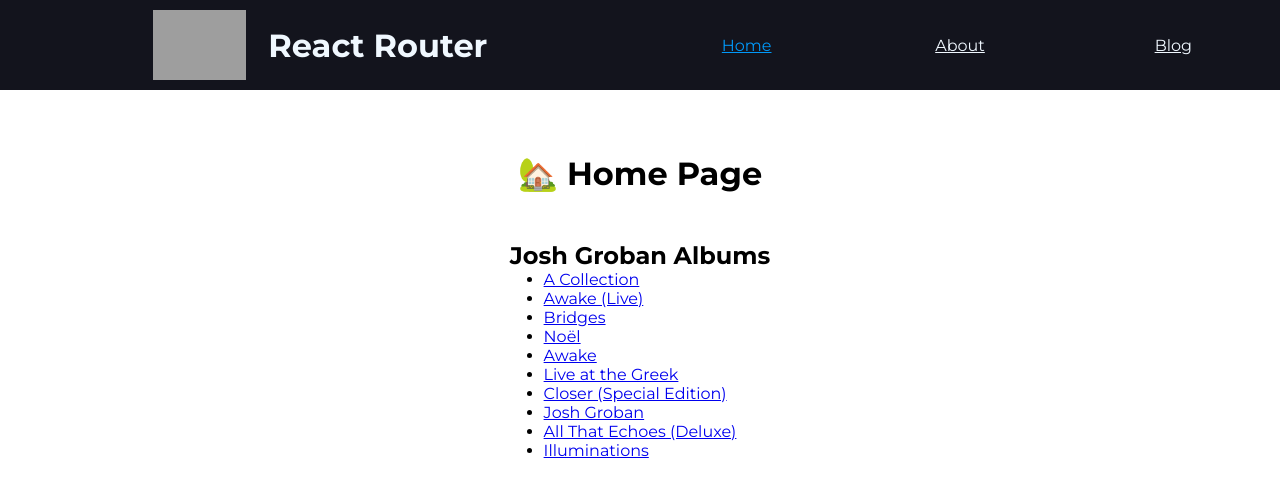
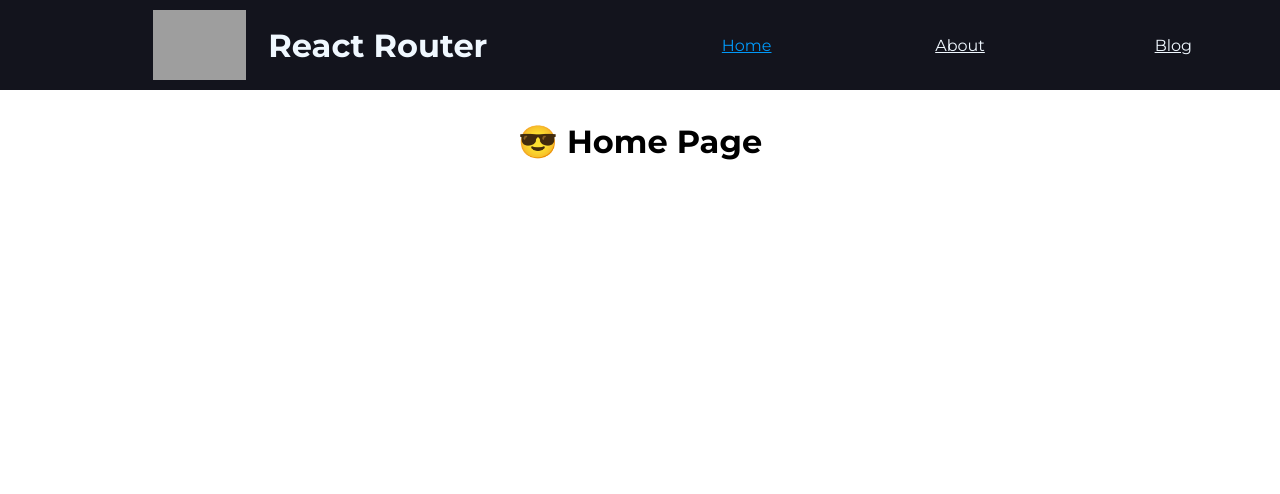
Before and after one commit to icao/curso-react, a React (Create React App) app in the folder 32-react-router/: page / in a window 1280 px wide. Shown: the top 494 px of the page. Built offline with nearby package versions, Linux system fonts and the light colour scheme; grey boxes are pictures that could not be loaded.

Commit message:
Terminado ejemplo de url dinamica y recate de valores en la url con el objeto match

```diff
--- a/32-react-router/src/App.js
+++ b/32-react-router/src/App.js
@@ -16,10 +16,10 @@ function App() {
           <Switch>
             <Route path="/" exact component={Home} />
             {/* Pasamos id que se adicionara como una propiedad mas en la url, que usaremos en el componente AlbumDetail */}
-            <Route path="/:id" exact component={AlbumDetail} />
             <Route path="/about" exact component={About} />
+            <Route path="/about/:id" exact component={AlbumDetail} />
             <Route
-              path="/blog/"
+              path="/blog"
               exact
               strict
               render={() => {
--- a/32-react-router/src/components/About.js
+++ b/32-react-router/src/components/About.js
@@ -1,14 +1,36 @@
-import React from 'react';
+import React from "react";
+import Albums from "./joshGrobanAlbums.json";
+import { Link } from "react-router-dom";
 
 const About = () => {
+  console.log("Albums", Albums);
   return (
-    <h1>
-      <span role="img" aria-label="emoji">
-        😎
-      </span>{" "}
-      About Page
-    </h1>
+    <div className="container">
+      <h1>
+        <span role="img" aria-label="emoji">
+          🏡
+        </span>{" "}
+        About Page
+      </h1>
+      {/* Queremos hacer uso de react router para abrir una nueva sección
+      donde se consulte la información de el album */}
+      <h2 className="subtitle">Josh Groban Albums</h2>
+      <ul>
+        {Albums.map(album => {
+          return (
+            <li key={album.id}>
+              <Link to={`/about/${album.id}`}>
+                {album.alb}
+              </Link>
+            </li>
+          );
+        })}
+      </ul>
+      {/* Para esto creamos con el componente Link enlaces, donde pasaremos via url con la propiedad 'to' el is de nuestro album,
+      el cual servirá para pasar de manera dinamica un parametro a la url. Este parametro se tiene que especificar en la creación del Route, especificando en el path el parametro dinamico, que será rescatado en el componente AlbumDetails para hacer uso de el.
+      Revisar en el componente App.js como se declara.*/}
+    </div>
   );
-}
+};
 
 export default About;
--- a/32-react-router/src/components/Home.js
+++ b/32-react-router/src/components/Home.js
@@ -1,34 +1,13 @@
 import React from "react";
-import Albums from './joshGrobanAlbums.json';
-import {Link} from 'react-router-dom'
 
 const Home = () => {
-
-  console.log('Albums', Albums);
   return (
-    <div className="container">
-      <h1>
-        <span role="img" aria-label="emoji">
-          🏡
-        </span>{" "}
-        Home Page
-      </h1>
-      {/* Queremos hacer uso de react router para abrir una nueva sección
-      donde se consulte la información de el album */}
-      <h2 className="subtitle">Josh Groban Albums</h2>
-      <ul>
-        {Albums.map(album => {
-          return (
-            <li key={album.id}>
-              <Link to={`/${album.id}`}>{album.alb}</Link>
-            </li>
-          );
-        })}
-      </ul>
-      {/* Para esto creamos con el componente Link enlaces, donde pasaremos via url con la propiedad 'to' el is de nuestro album,
-      el cual servirá para pasar de manera dinamica un parametro a la url. Este parametro se tiene que especificar en la creación del Route, especificando en el path el parametro dinamico, que será rescatado en el componente AlbumDetails para hacer uso de el.
-      Revisar en el componente App.js como se declara.*/}
-    </div>
+    <h1>
+      <span role="img" aria-label="emoji">
+        😎
+      </span>{" "}
+      Home Page
+    </h1>
   );
 };
 
--- a/32-react-router/src/components/Nav.js
+++ b/32-react-router/src/components/Nav.js
@@ -35,7 +35,7 @@ const Nav = () => {
             About
           </NavLink>
           <NavLink
-            to="/blog/"
+            to="/blog"
             exact
             activeStyle={{ color: "#0199f9" }}
             className="navbar__item"
```
Also changed, not shown: 32-react-router/src/components/AlbumDetail.js (+14 -0 lines).
